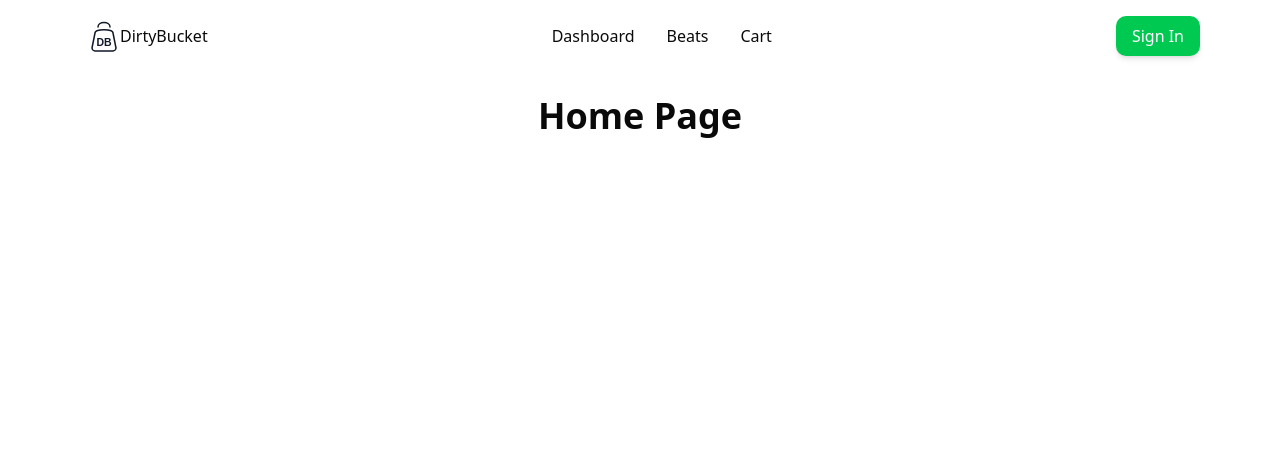
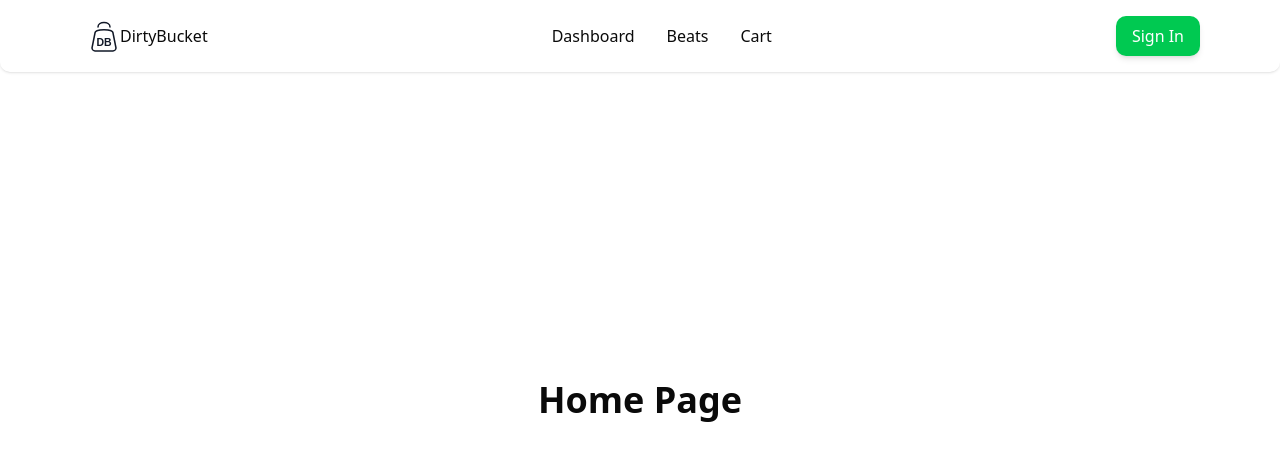
Before and after one commit to progFilthi/dirty-bucket, a Next.js app in the folder frontend/: page / in a window 1280 px wide. Shown: the top 460 px of the page. Built offline with nearby package versions, Linux system fonts and the light colour scheme; no server answers.

Commit message:
Refactor Dashboard layout: add sidebar navigation and improve structure; update Beatspage header margin

```diff
--- a/frontend/app/beats/page.tsx
+++ b/frontend/app/beats/page.tsx
@@ -4,7 +4,9 @@ import React from "react";
 export default function Beatspage() {
   return (
     <div>
-      <h1 className="text-center font-extrabold text-3xl">BEAT COLLECTION</h1>
+      <h1 className="text-center font-extrabold text-3xl mt-24">
+        BEAT COLLECTION
+      </h1>
       <BeatCard />
     </div>
   );
--- /dev/null
+++ b/frontend/app/dashboard/analytics/page.tsx
@@ -0,0 +1,9 @@
+import React from "react";
+
+export default function page() {
+  return (
+    <div>
+      <h1>This is the analytics page</h1>
+    </div>
+  );
+}
--- /dev/null
+++ b/frontend/app/dashboard/layout.tsx
@@ -0,0 +1,23 @@
+import Link from "next/link";
+
+interface ChildrenProps {
+  children: React.ReactNode;
+}
+
+export default function layout({ children }: ChildrenProps) {
+  return (
+    <div className="flex gap-8">
+      <aside className="w-64 h-screen border-t border-r rounded-lg p-4 fixed left-0 top-4 mt-24">
+        <h2 className="text-2xl font-bold mb-4">Admin Panel</h2>
+        <ul>
+          <li className="flex flex-col gap-2 mt-4 space-y-2">
+            <Link href={"/dashboard"}>Dashboard</Link>
+            <Link href={"/dashboard/upload"}>Upload</Link>
+            <Link href={"/dashboard/analytics"}>Analytics</Link>
+          </li>
+        </ul>
+      </aside>
+      <main className="mt-24">{children}</main>
+    </div>
+  );
+}
--- a/frontend/app/dashboard/page.tsx
+++ b/frontend/app/dashboard/page.tsx
@@ -1,7 +1,6 @@
 // app/dashboard/page.tsx
 import { auth } from "@clerk/nextjs/server";
 import { redirect } from "next/navigation";
-import UploadPage from "./upload/page";
 
 export default async function DashboardPage() {
   const { userId } = await auth();
@@ -12,7 +11,7 @@ export default async function DashboardPage() {
 
   return (
     <div>
-      <UploadPage />
+      <h1>This is the dashboard page</h1>
     </div>
   );
 }
--- a/frontend/components/navigation/Navbar.tsx
+++ b/frontend/components/navigation/Navbar.tsx
@@ -20,7 +20,7 @@ const Navlinks = [
 
 export default function Navbar() {
   return (
-    <header className="fixed top-0 w-full right-0 left-0 py-3 z-50 backdrop-blur-lg rounded-b-lg">
+    <header className="fixed top-0 w-full right-0 left-0 py-3 z-50 backdrop-blur-lg rounded-b-lg shadow-sm">
       <nav className="flex items-center justify-between px-20">
         <Link href={"/"}>
           <div className="flex items-center -space-x-2 justify-between">
--- a/frontend/container/Container.tsx
+++ b/frontend/container/Container.tsx
@@ -7,9 +7,11 @@ interface ContainerProps {
 
 export default function Container({ children }: ContainerProps) {
   return (
-    <div className="flex items-center justify-center mt-24">
+    <div>
       <Navbar />
-      {children}
+      <main className="flex items-center justify-center min-h-screen">
+        {children}
+      </main>
     </div>
   );
 }
```
